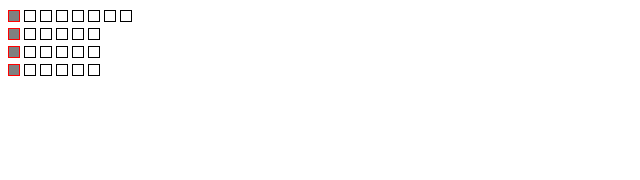
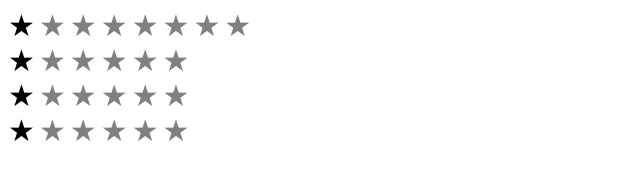
Before and after one commit to andy-aa/rating, a plain HTML site: page index.html in a window 1280 px wide. Shown: the whole page, without its empty margins (0-640 px from the left). Drawn offline with Linux system fonts and the light colour scheme.

Commit message:
stars added

```diff
--- a/css/stars.css
+++ b/css/stars.css
@@ -1,23 +1,30 @@
 .rating div {
-    width: 10px;
-    height: 10px;
+    padding: 0;
+    margin: 0;
+    font-size: 30px;
     display: inline-block;
     transition: all 1s ease;
+    border: 0;
+    cursor: pointer;
 }
 
-.rating div:not(.zero) {
-    border: 1px black solid;
+.rating div:not(.zero):not(.star) {
+    color: gray;
 }
 
 .rating div:not(.zero):not(.star):hover {
-    background: goldenrod;
+    color: green;
 }
 
 .rating .zero {
-    background: gray;
-    border: 1px red solid;
+    color: black;
+}
+
+.rating .zero:hover {
+    color: red;
 }
 
 .rating .star {
-    background: green;
+    color: gold;
+    transform: rotateY(360deg)
 }
--- a/index.html
+++ b/index.html
@@ -12,41 +12,41 @@
 <body>
 
     <div class="rating" data-product-id="1">
-        <div class="zero" data-rat-val="0"></div>
-        <div data-rat-val="1"></div>
-        <div data-rat-val="2"></div>
-        <div data-rat-val="3"></div>
-        <div data-rat-val="4"></div>
-        <div data-rat-val="5"></div>
-        <div data-rat-val="6"></div>
-        <div data-rat-val="7"></div>
+        <div class="zero" data-rat-val="0">&#9733;</div>
+        <div data-rat-val="1">&#9733;</div>
+        <div data-rat-val="2">&#9733;</div>
+        <div data-rat-val="3">&#9733;</div>
+        <div data-rat-val="4">&#9733;</div>
+        <div data-rat-val="5">&#9733;</div>
+        <div data-rat-val="6">&#9733;</div>
+        <div data-rat-val="7">&#9733;</div>
     </div>
 
     <div class="rating" data-product-id="2">
-        <div class="zero" data-rat-val="0"></div>
-        <div data-rat-val="1"></div>
-        <div data-rat-val="2"></div>
-        <div data-rat-val="3"></div>
-        <div data-rat-val="4"></div>
-        <div data-rat-val="5"></div>
+        <div class="zero" data-rat-val="0">&#9733;</div>
+        <div data-rat-val="1">&#9733;</div>
+        <div data-rat-val="2">&#9733;</div>
+        <div data-rat-val="3">&#9733;</div>
+        <div data-rat-val="4">&#9733;</div>
+        <div data-rat-val="5">&#9733;</div>
     </div>
 
     <div class="rating" data-product-id="3">
-        <div class="zero" data-rat-val="0"></div>
-        <div data-rat-val="1"></div>
-        <div data-rat-val="2"></div>
-        <div data-rat-val="3"></div>
-        <div data-rat-val="4"></div>
-        <div data-rat-val="5"></div>
+        <div class="zero" data-rat-val="0">&#9733;</div>
+        <div data-rat-val="1">&#9733;</div>
+        <div data-rat-val="2">&#9733;</div>
+        <div data-rat-val="3">&#9733;</div>
+        <div data-rat-val="4">&#9733;</div>
+        <div data-rat-val="5">&#9733;</div>
     </div>
 
     <div class="rating" data-product-id="4">
-        <div class="zero" data-rat-val="0"></div>
-        <div data-rat-val="1"></div>
-        <div data-rat-val="2"></div>
-        <div data-rat-val="3"></div>
-        <div data-rat-val="4"></div>
-        <div data-rat-val="5"></div>
+        <div class="zero" data-rat-val="0">&#9733;</div>
+        <div data-rat-val="1">&#9733;</div>
+        <div data-rat-val="2">&#9733;</div>
+        <div data-rat-val="3">&#9733;</div>
+        <div data-rat-val="4">&#9733;</div>
+        <div data-rat-val="5">&#9733;</div>
     </div>
     <script src="js/stars.js"></script>
 </body>
```
